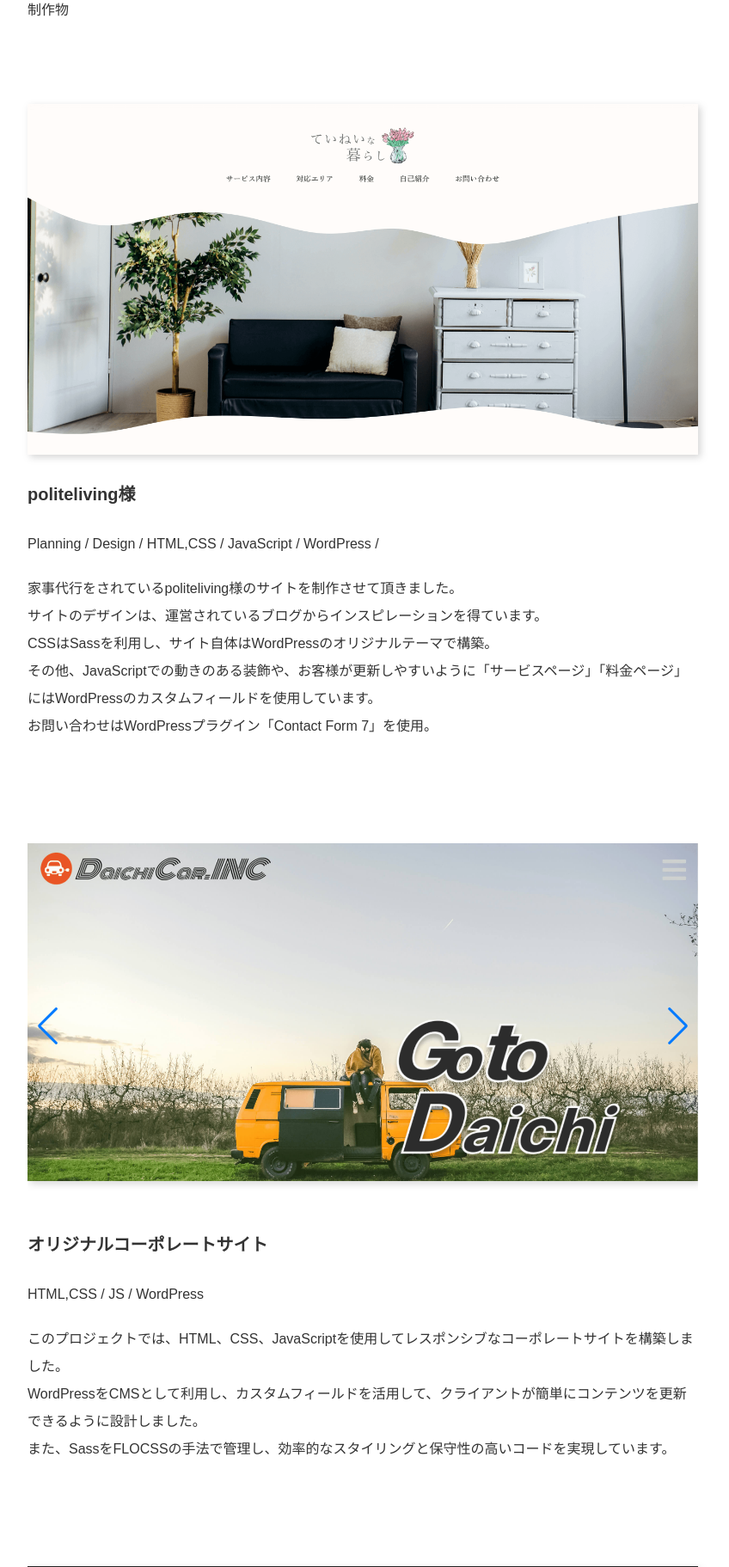
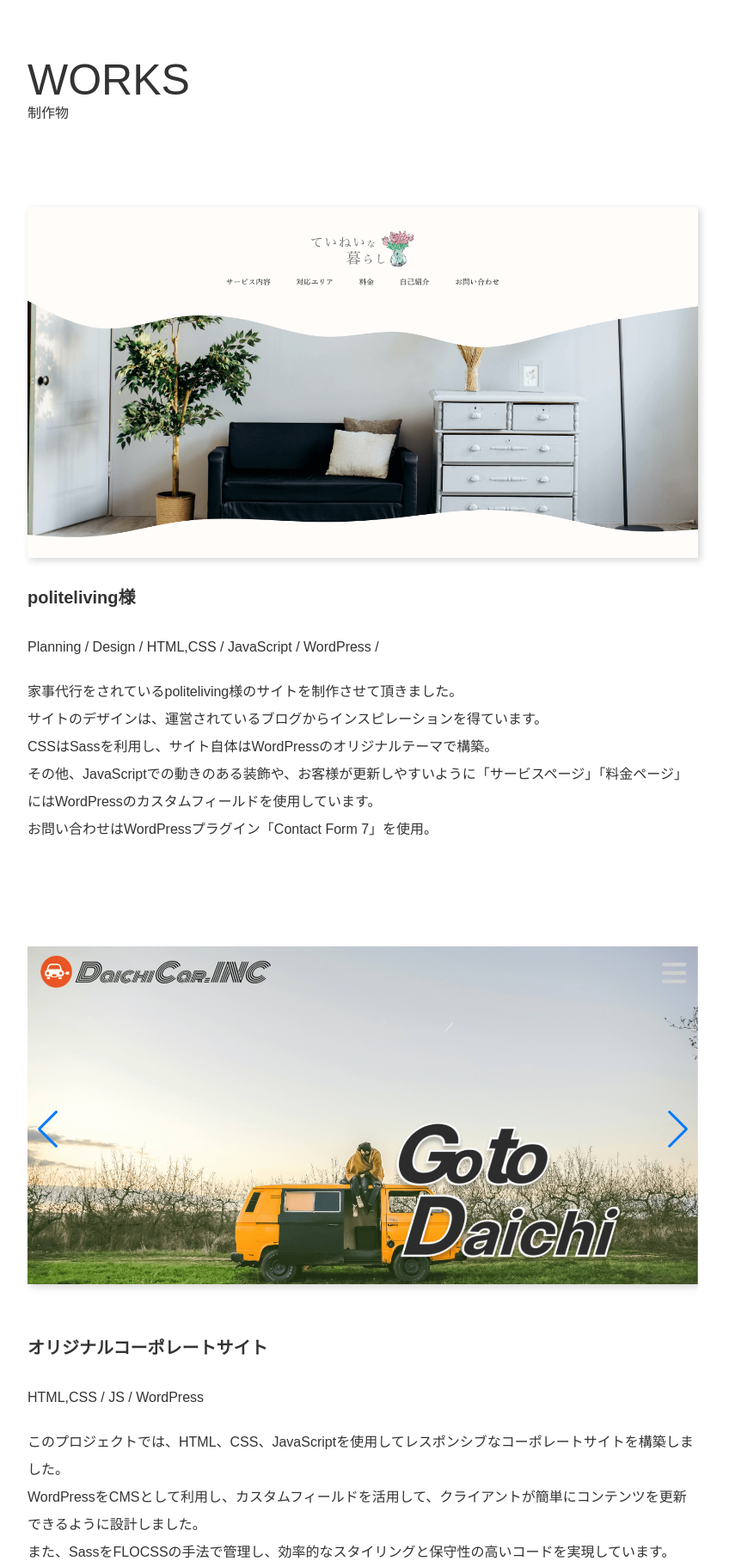
Before and after one commit to dinnerdaichi/portfolio-camel, a PHP site: page /portfolio-camel/work.html in a window 1280 px wide. Shown: the part 155-1978 px from the top of the page at 86% size, without its empty margins (218-1066 px from the left). Run offline with PHP 8.4, Linux system fonts and the light colour scheme; some libraries are stand-ins or nearby versions.

Commit message:
[update]修正

```diff
--- a/SCSS/style.scss
+++ b/SCSS/style.scss
@@ -1029,7 +1029,7 @@ li{
 
 .work-page {
   // width: 60%;
-  margin: 0 auto;
+  margin: 100px auto 0 ;
 
   &__item{
     margin-top: 120px;
@@ -1074,5 +1074,5 @@ li{
 
 
 .work-page.main{
-  height: 100px;
+  height: 120px;
 }
--- a/css/style.css
+++ b/css/style.css
@@ -872,7 +872,7 @@ li {
   }
 }
 .work-page {
-  margin: 0 auto;
+  margin: 100px auto 0;
 }
 .work-page__item {
   margin-top: 120px;
@@ -907,5 +907,5 @@ li {
 }
 
 .work-page.main {
-  height: 100px;
+  height: 120px;
 }
--- a/work.html
+++ b/work.html
@@ -54,7 +54,7 @@
 
   <!-- Start Navbar -->
   <header>
-    <div class="header_inner inner pc_header">
+
 
       <div class="header_contents">
         <div class="header_logo">
@@ -70,7 +70,6 @@
           </ul>
         </div>
       </div>
-    </div>
 
 
   </header>
```
